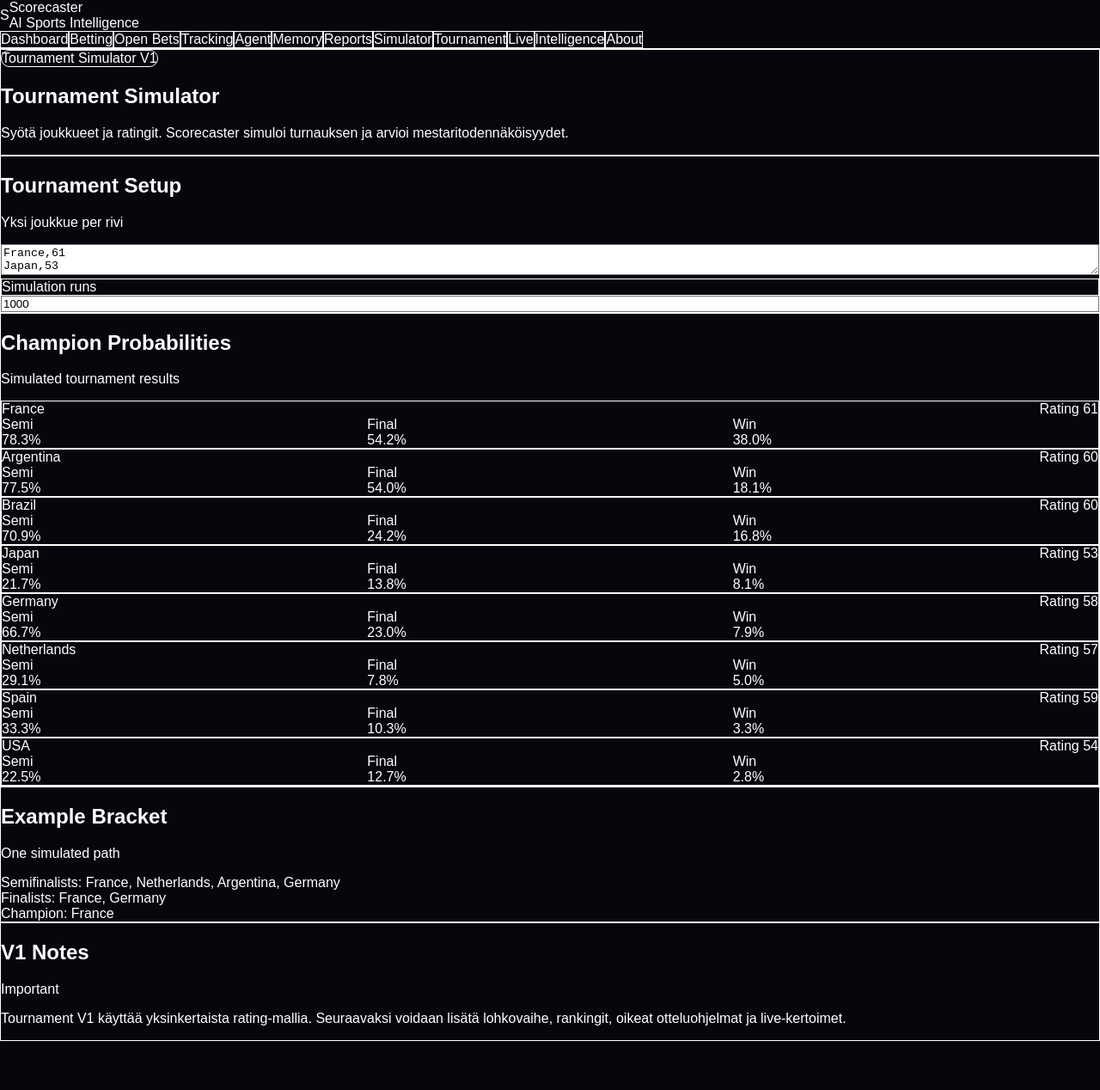
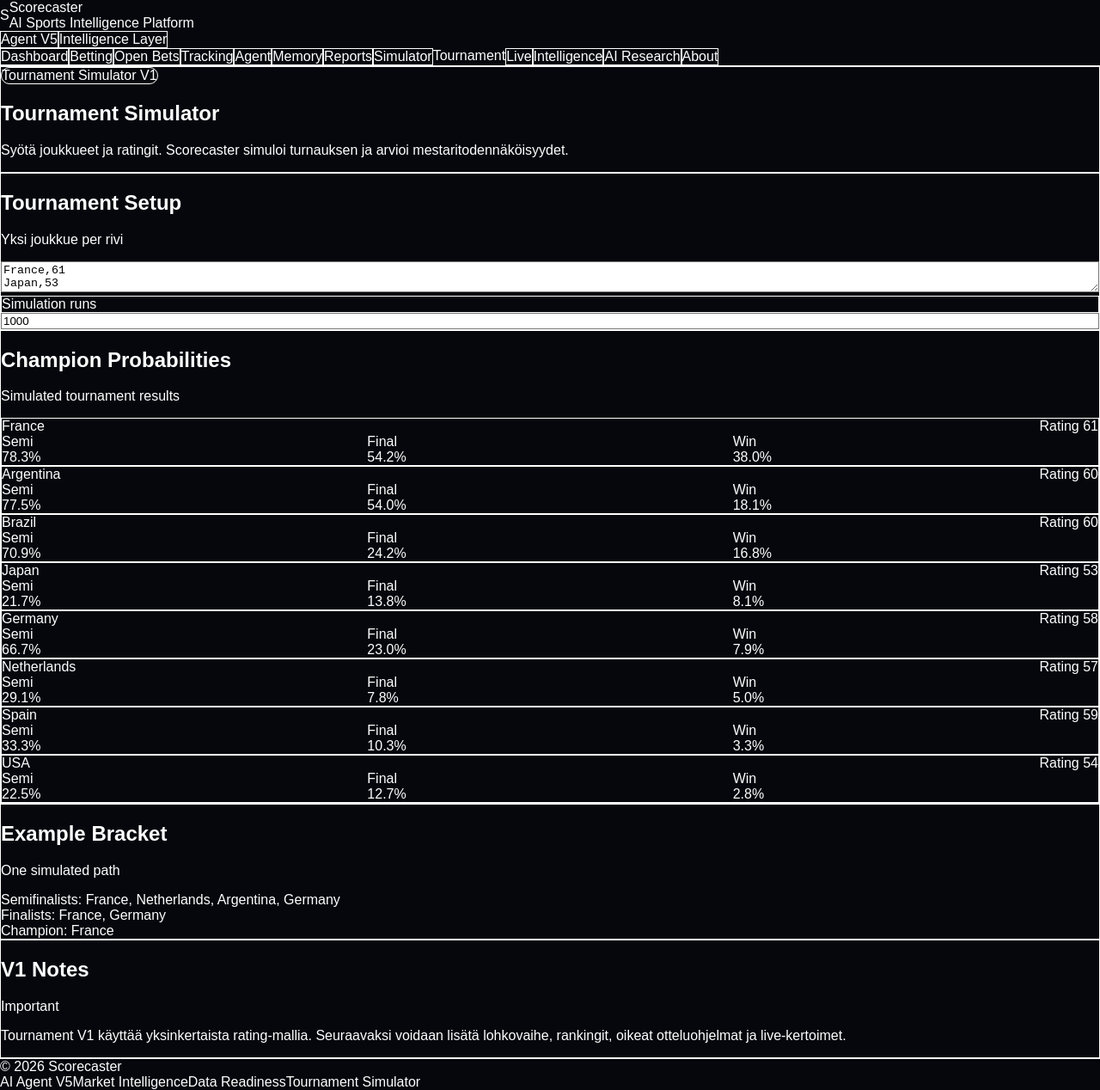
Before and after one commit to vv-glitchhub/scorecaster, a Next.js app: page /tournament in a window 1280 px wide. Shown: the whole page at 86% size. Before the commit the page ends 1211 px from the top, so only its background shows below. Built offline with nearby package versions, Linux system fonts and the light colour scheme.

Commit message:
Update AppShell.jsx

```diff
--- a/app/components/AppShell.jsx
+++ b/app/components/AppShell.jsx
@@ -1,55 +1,107 @@
+"use client";
+
 import Link from "next/link";
+import { usePathname } from "next/navigation";
 
 const navItems = [
   { href: "/", label: "Dashboard" },
   { href: "/betting", label: "Betting" },
   { href: "/open-bets", label: "Open Bets" },
   { href: "/tracking", label: "Tracking" },
+
   { href: "/agent", label: "Agent" },
   { href: "/agent-memory", label: "Memory" },
   { href: "/reports", label: "Reports" },
+
   { href: "/simulator", label: "Simulator" },
   { href: "/tournament", label: "Tournament" },
+
   { href: "/live", label: "Live" },
   { href: "/intelligence", label: "Intelligence" },
+  { href: "/ai-research", label: "AI Research" },
+
   { href: "/about", label: "About" }
 ];
 
 export default function AppShell({ children }) {
+  const pathname = usePathname();
+
   return (
     <div className="min-h-screen bg-slate-950 text-slate-100">
-      <header className="sticky top-0 z-50 border-b border-white/10 bg-slate-950/90 backdrop-blur">
-        <div className="mx-auto flex max-w-7xl flex-col gap-4 px-4 py-4 lg:flex-row lg:items-center lg:justify-between">
+      <header className="sticky top-0 z-50 border-b border-white/10 bg-slate-950/90 backdrop-blur-xl">
+        <div className="mx-auto max-w-7xl px-4">
+          <div className="flex flex-col gap-4 py-4 lg:flex-row lg:items-center lg:justify-between">
             <Link href="/" className="flex items-center gap-3">
-            <div className="flex h-10 w-10 items-center justify-center rounded-2xl bg-emerald-400 font-black text-slate-950">
+              <div className="flex h-12 w-12 items-center justify-center rounded-2xl bg-emerald-400 font-black text-slate-950 shadow-lg">
                 S
               </div>
 
               <div>
-              <div className="text-lg font-black tracking-tight">
+                <div className="text-xl font-black tracking-tight">
                   Scorecaster
                 </div>
+
                 <div className="text-xs text-slate-400">
-                AI Sports Intelligence
+                  AI Sports Intelligence Platform
                 </div>
               </div>
             </Link>
 
-          <nav className="flex gap-2 overflow-x-auto pb-1 lg:flex-wrap lg:justify-end lg:overflow-visible">
-            {navItems.map((item) => (
+            <div className="flex items-center gap-3">
+              <div className="rounded-xl border border-emerald-400/20 bg-emerald-400/10 px-3 py-2 text-xs font-bold text-emerald-300">
+                Agent V5
+              </div>
+
+              <div className="rounded-xl border border-purple-400/20 bg-purple-400/10 px-3 py-2 text-xs font-bold text-purple-300">
+                Intelligence Layer
+              </div>
+            </div>
+          </div>
+
+          <nav className="flex gap-2 overflow-x-auto pb-4">
+            {navItems.map((item) => {
+              const active =
+                pathname === item.href ||
+                (item.href !== "/" && pathname?.startsWith(item.href));
+
+              return (
                 <Link
                   key={item.href}
                   href={item.href}
-                className="whitespace-nowrap rounded-xl border border-white/10 bg-white/[0.04] px-3 py-2 text-sm font-bold text-slate-300 hover:bg-emerald-400/10 hover:text-emerald-300"
+                  className={`whitespace-nowrap rounded-xl px-4 py-2 text-sm font-bold transition-all ${
+                    active
+                      ? "bg-emerald-400 text-slate-950"
+                      : "border border-white/10 bg-white/[0.04] text-slate-300 hover:bg-white/[0.08]"
+                  }`}
                 >
                   {item.label}
                 </Link>
-            ))}
+              );
+            })}
           </nav>
         </div>
       </header>
 
-      <main className="mx-auto max-w-7xl px-4 py-6">{children}</main>
+      <main className="mx-auto max-w-7xl px-4 py-6">
+        {children}
+      </main>
+
+      <footer className="border-t border-white/10 py-6">
+        <div className="mx-auto max-w-7xl px-4">
+          <div className="flex flex-col gap-2 text-sm text-slate-500 md:flex-row md:items-center md:justify-between">
+            <div>
+              © {new Date().getFullYear()} Scorecaster
+            </div>
+
+            <div className="flex flex-wrap gap-4">
+              <span>AI Agent V5</span>
+              <span>Market Intelligence</span>
+              <span>Data Readiness</span>
+              <span>Tournament Simulator</span>
+            </div>
+          </div>
+        </div>
+      </footer>
     </div>
   );
 }
```
Lines whose indentation alone changed are shown as unchanged.
